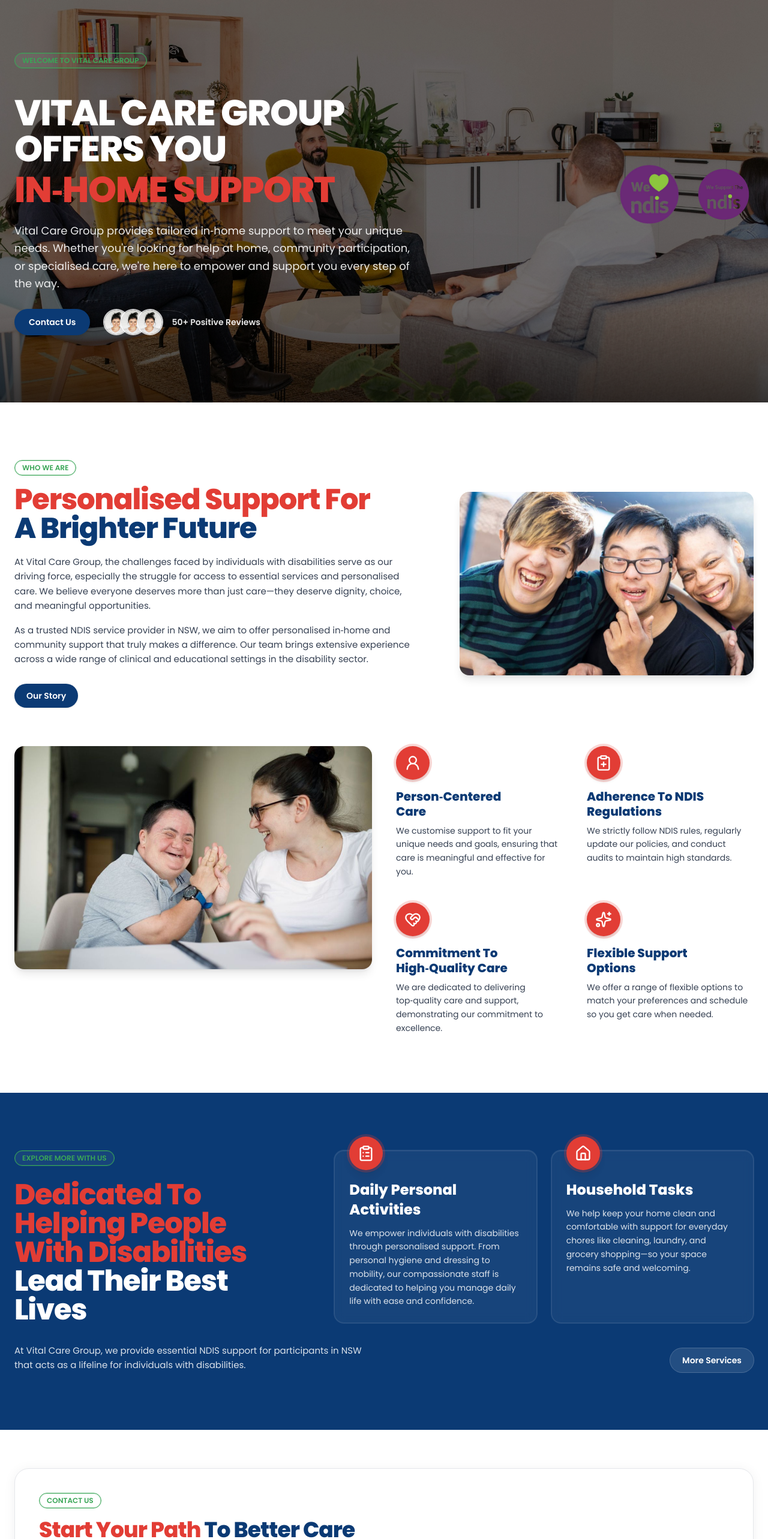
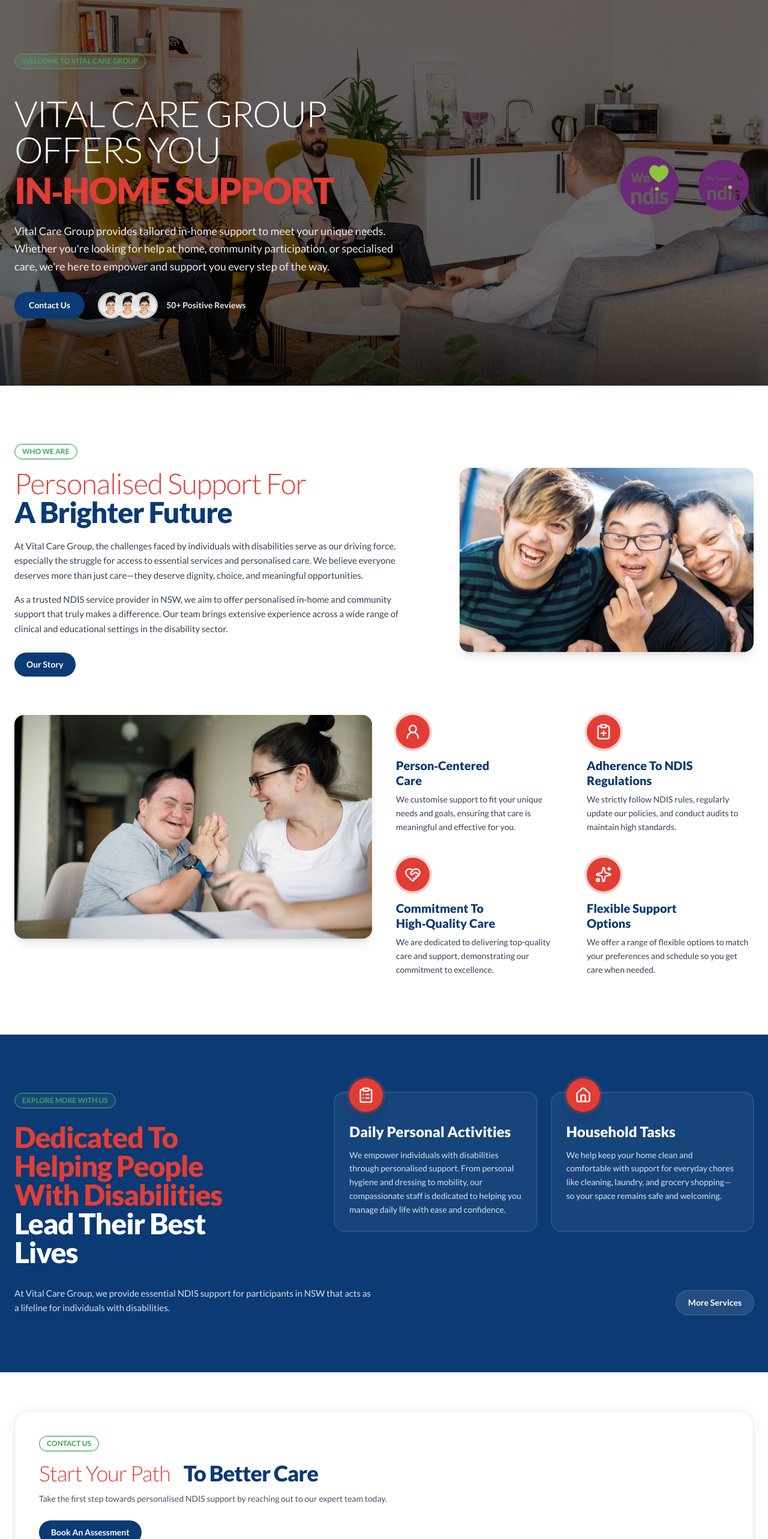
Before and after one commit to abishek12/vital-care-front-end, a Next.js app: page / in a window 1280 px wide. Shown: the part 145-2711 px from the top of the page at 60% size. Built offline with nearby package versions, Linux system fonts and the light colour scheme.

Commit message:
Change on font and spacing Booking form also created

```diff
--- a/src/app/careers/page.jsx
+++ b/src/app/careers/page.jsx
@@ -251,12 +251,17 @@ export default function CareersPage() {
 
 function Benefit({ icon, title, desc }) {
   return (
-    <div className="rounded-2xl border border-white/15 bg-white/5 p-5 ring-1 ring-white/10 backdrop-blur">
-      <div className="inline-flex size-10 items-center justify-center rounded-full bg-white/10">
+    <div className="rounded-2xl border border-white/15 bg-white/5 p-6 ring-1 ring-white/10 backdrop-blur flex flex-col items-start gap-3">
+      {/* Icon container */}
+      <div className="flex items-center justify-center w-12 h-12 rounded-full bg-white/10 text-white shrink-0">
         {icon}
       </div>
-      <h4 className="mt-3 font-extrabold">{title}</h4>
-      <p className="mt-1 text-sm text-white/85">{desc}</p>
+
+      {/* Text section */}
+      <div>
+        <h4 className="font-extrabold">{title}</h4>
+        <p className="mt-1 text-sm text-white/85">{desc}</p>
+      </div>
     </div>
   );
 }
--- a/src/app/globals.css
+++ b/src/app/globals.css
@@ -8,12 +8,13 @@
   --primary-red: #e23d35;
   --primary-green: #3aa657;
   --primary-purple: #6d28d9;
+  --font-lato: "Lato", sans-serif;
 }
 
 body {
   background: var(--background);
   color: var(--foreground);
-  font-family: var(--font-poppins);
+  font-family: var(--font-lato);
 }
 
 .testimonial-swiper .swiper-pagination {
--- a/src/app/layout.js
+++ b/src/app/layout.js
@@ -1,11 +1,11 @@
-import { Poppins } from "next/font/google";
+import { Lato } from "next/font/google";
 import "./globals.css";
 
-const poppins = Poppins({
+const lato = Lato({
   subsets: ["latin"],
   display: "swap",
-  variable: "--font-poppins",
-  weight: ["100", "200", "300", "400", "500", "600", "700", "800", "900"],
+  variable: "--font-lato",
+  weight: ["100", "300", "400", "700", "900"],
 });
 
 export const metadata = {
@@ -21,7 +21,7 @@ export default function RootLayout({ children }) {
         <link rel="icon" href="/icon.svg" type="image/svg+xml" />
         <link rel="apple-touch-icon" href="/apple-touch-icon.png" />
       </head>
-      <body className={`${poppins.variable} antialiased`}>
+      <body className={`${lato.variable} antialiased`}>
         {children}
         <ScrollToTop />
       </body>
--- a/src/components/Buton/AssessmentButton.jsx
+++ b/src/components/Buton/AssessmentButton.jsx
@@ -3,6 +3,7 @@
 import * as Dialog from "@radix-ui/react-dialog";
 import { X } from "lucide-react";
 import { motion } from "framer-motion";
+import Image from "next/image";
 
 export default function BookAssessmentDrawer({ trigger }) {
   return (
@@ -23,26 +24,50 @@ export default function BookAssessmentDrawer({ trigger }) {
             transition={{ type: "spring", stiffness: 300, damping: 30 }}
             className="fixed right-0 top-0 h-screen w-full max-w-md bg-white shadow-lg z-50 p-6 overflow-y-auto focus:outline-none"
           >
-            <div className="flex justify-between items-center mb-4">
-              <Dialog.Title className="text-lg font-bold">
-                Book an Assessment
-              </Dialog.Title>
+            {/* Close Icon */}
+            <div className="flex justify-end mb-4">
               <Dialog.Close asChild>
-                <button className="cursor-pointer">
-                  <X className="size-6" />
+                <button className="bg-gray-100 hover:bg-gray-200 p-2 rounded-full cursor-pointer">
+                  <X className="size-5 text-gray-700" />
                 </button>
               </Dialog.Close>
             </div>
 
-            <form className="space-y-4">
+            {/* Logo and Intro Text */}
+            <div className="text-center mb-6">
+              <Image
+                src="/logo/Vital-Care-Group-Colour.svg"
+                alt="Company Logo"
+                width={100} // increased width
+                height={100} // increased height
+                className="mx-auto"
+              />
+              <h2 className="text-xl font-bold mt-4">We Are Here For You</h2>
+              <p className="text-gray-600 text-sm mt-1">
+                Fill in your details and we’ll contact you shortly.
+              </p>
+            </div>
+
+            {/* Form */}
+            <form className="space-y-4 mt-12">
               <input
                 type="text"
-                placeholder="Your Name"
+                placeholder="Fullname"
                 className="w-full border rounded px-3 py-2"
               />
               <input
                 type="email"
-                placeholder="Your Email"
+                placeholder="Email"
+                className="w-full border rounded px-3 py-2"
+              />
+              <input
+                type="text"
+                placeholder="Contact Number"
+                className="w-full border rounded px-3 py-2"
+              />
+              <input
+                type="text"
+                placeholder="Address"
                 className="w-full border rounded px-3 py-2"
               />
               <textarea
--- a/src/components/Card/JobCard.jsx
+++ b/src/components/Card/JobCard.jsx
@@ -22,13 +22,6 @@ export default function JobCard({ job }) {
 
   return (
     <article className="relative overflow-hidden rounded-3xl border border-gray-200 bg-white p-6 shadow-sm ring-1 ring-gray-100 transition hover:-translate-y-0.5 hover:shadow-md">
-      {/* Floating red badge */}
-      <div className="absolute -top-7 left-1/2 -translate-x-1/2">
-        <div className="inline-flex size-14 items-center justify-center rounded-full bg-[#e23d35] text-white shadow-lg ring-4 ring-[#e23d35]/25">
-          <Briefcase className="size-7" aria-hidden="true" />
-        </div>
-      </div>
-
       <header className="pt-6">
         <h3 className="text-2xl font-extrabold leading-snug text-[#0b3a74]">
           {job.title}
--- a/src/components/Home/AboutSection.jsx
+++ b/src/components/Home/AboutSection.jsx
@@ -24,11 +24,15 @@ export default function AboutSection() {
 
             <h2
               id="about-heading"
-              className="mt-4 text-4xl font-extrabold tracking-tight sm:text-5xl"
+              className="mt-4 text-4xl tracking-tight sm:text-5xl"
             >
-              <span className="text-[#e23d35]">Personalised Support For</span>
+              <span className="text-[#e23d35] font-light">
+                Personalised Support For
+              </span>
               <br />
-              <span className="text-[#0b3a74]">A Brighter Future</span>
+              <span className="text-[#0b3a74] font-extrabold">
+                A Brighter Future
+              </span>
             </h2>
 
             <div className="mt-5 max-w-2xl space-y-4 text-[15px] leading-relaxed text-gray-700">
--- a/src/components/Home/FaqSection.jsx
+++ b/src/components/Home/FaqSection.jsx
@@ -40,10 +40,12 @@ export default function FAQSection() {
             </div>
             <h2
               id="about-heading"
-              className="mt-4 text-4xl font-extrabold tracking-tight sm:text-5xl"
+              className="mt-4 text-4xl tracking-tight sm:text-5xl"
             >
-              <span className="text-[#e23d35]">Get Your</span>
-              <span className="text-[#0b3a74] ml-4">Doubts Resolved</span>
+              <span className="text-[#e23d35] font-light">Get Your</span>
+              <span className="text-[#0b3a74] ml-4 font-extrabold">
+                Doubts Resolved
+              </span>
             </h2>
             <p className="mt-4 text-gray-700">
               Have questions or concerns? We're here to help! Our FAQ section is
--- a/src/components/Home/HeroSection.jsx
+++ b/src/components/Home/HeroSection.jsx
@@ -53,10 +53,14 @@ function MainHeading() {
   return (
     <h1
       id="hero-heading"
-      className="mt-5 text-4xl font-extrabold tracking-tight sm:text-5xl lg:text-6xl"
+      className="mt-5 text-4xl tracking-tight sm:text-5xl lg:text-6xl"
     >
-      <span className="block text-white">VITAL CARE GROUP OFFERS YOU</span>
-      <span className="block text-[#e23d35] mt-2">IN‑HOME SUPPORT</span>
+      <span className="block text-white font-light">
+        VITAL CARE GROUP OFFERS YOU
+      </span>
+      <span className="block text-[#e23d35] mt-2 font-extrabold">
+        IN‑HOME SUPPORT
+      </span>
     </h1>
   );
 }
--- a/src/components/Home/HomeBlog.jsx
+++ b/src/components/Home/HomeBlog.jsx
@@ -35,10 +35,12 @@ export default function HomeBlogs() {
             </div>
             <h2
               id="home-blogs-heading"
-              className="mt-4 flex items-center text-4xl font-extrabold tracking-tight sm:text-5xl"
+              className="mt-4 flex items-center text-4xl tracking-tight sm:text-5xl"
             >
-              <span className="text-[#e23d35]">Valuable Reads</span>
-              <span className="text-[#0b3a74] ml-4">For You</span>
+              <span className="text-[#e23d35] font-light">Valuable Reads</span>
+              <span className="text-[#0b3a74] ml-4 font-extrabold">
+                For You
+              </span>
             </h2>
           </div>
 
--- a/src/components/Home/HomeContactCta.jsx
+++ b/src/components/Home/HomeContactCta.jsx
@@ -11,10 +11,12 @@ export default function HomeContactCta() {
 
           <h2
             id="home-contact-cta-heading"
-            className="mt-4 text-3xl font-extrabold tracking-tight sm:text-4xl"
+            className="mt-4 text-3xl  tracking-tight sm:text-4xl"
           >
-            <span className="text-[#e23d35]">Start Your Path</span>{" "}
-            <span className="text-[#0b3a74]">To Better Care</span>
+            <span className="text-[#e23d35] font-light">Start Your Path</span>{" "}
+            <span className="text-[#0b3a74] font-extrabold ml-4">
+              To Better Care
+            </span>
           </h2>
 
           <p className="mt-3 max-w-2xl text-sm leading-relaxed text-gray-600">
--- a/src/components/Navbar/Navbar.jsx
+++ b/src/components/Navbar/Navbar.jsx
@@ -75,7 +75,7 @@ export default function Navbar() {
         <div className="hidden md:flex">
           <BookAssessmentDrawer
             trigger={
-              <button className="rounded-full bg-[#0b3a74] px-5 py-2.5 text-sm font-semibold text-white shadow-sm hover:bg-[#0a3a66]">
+              <button className="rounded-full bg-[#0b3a74] px-5 py-2.5 text-sm font-semibold text-white shadow-sm hover:bg-[#0a3a66] hover:cursor-pointer">
                 Book An Assessment
               </button>
             }
```
